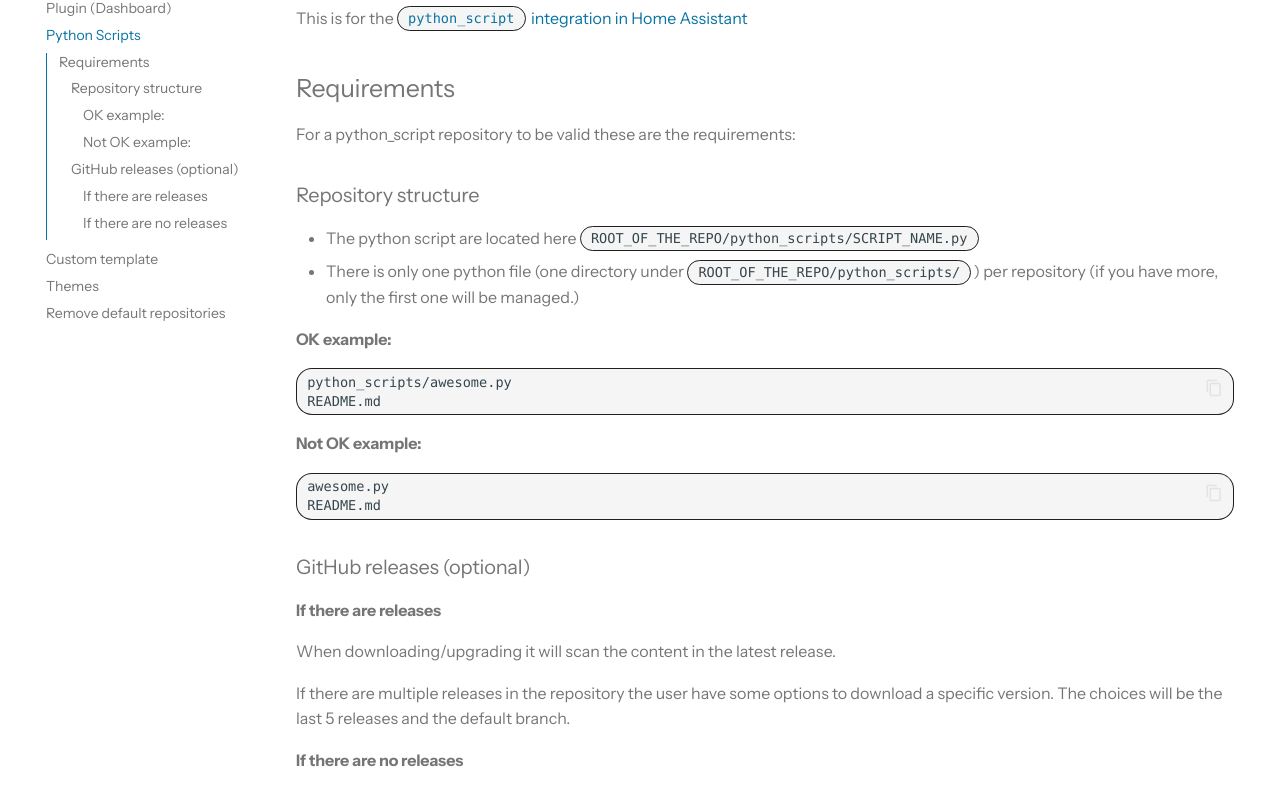
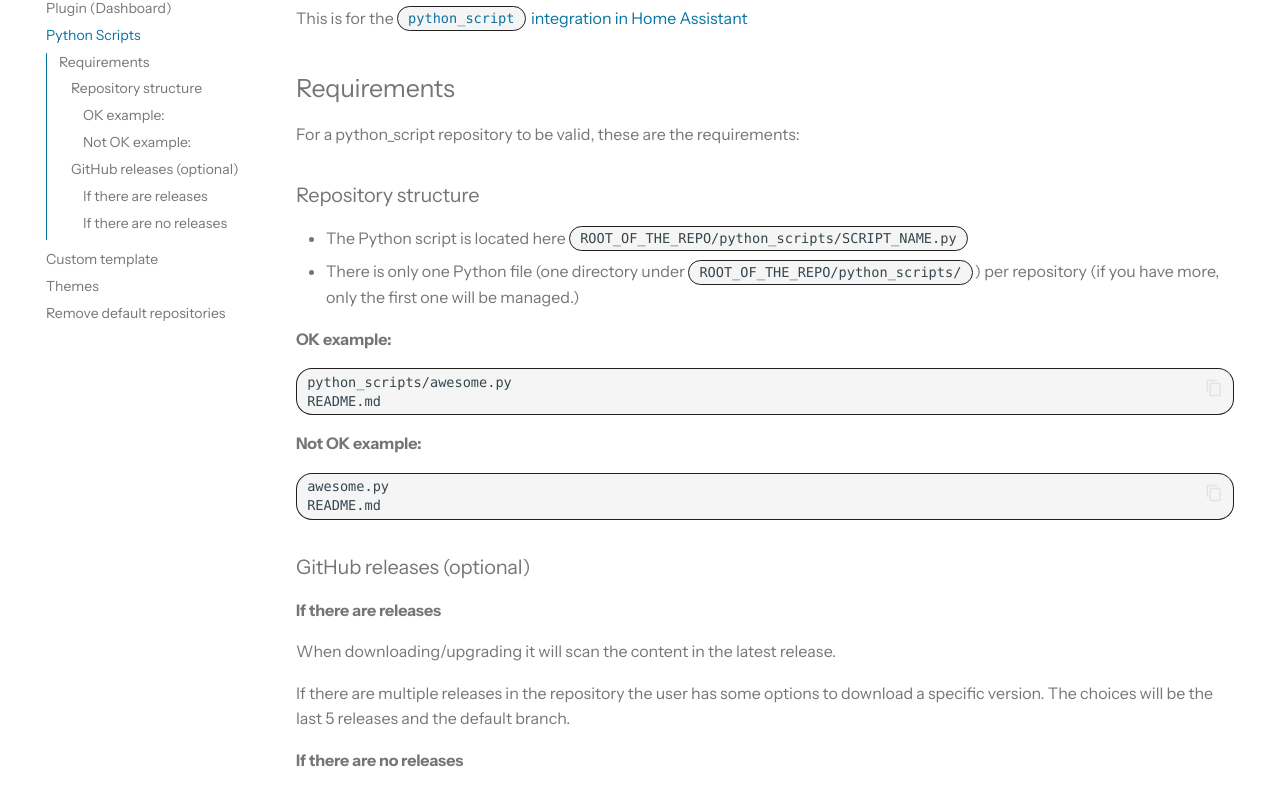
Before and after one commit to hacs/documentation, an MkDocs documentation site: the page built from source/docs/publish/python_script.md, in a window 1280 px wide and 1400 px high. Shown: the part 313-1105 px from the top of the window. Built offline with MkDocs 1.6.1 and Material for MkDocs 9.7.7, drawn with Linux system fonts in a browser that asks for light colours; some web fonts are replaced; plug-ins that fetch from the network failed and are left out; comment, search, counter and statistics services are not loaded.

Commit message:
Update python_script.md

```diff
--- a/source/docs/publish/python_script.md
+++ b/source/docs/publish/python_script.md
@@ -10,12 +10,12 @@ This is for the [`python_script` integration in Home Assistant](https://www.home
 
 ## Requirements
 
-For a python_script repository to be valid these are the requirements:
+For a python_script repository to be valid, these are the requirements:
 
 ### Repository structure
 
-- The python script are located here `ROOT_OF_THE_REPO/python_scripts/SCRIPT_NAME.py`
-- There is only one python file (one directory under `ROOT_OF_THE_REPO/python_scripts/`) per repository (if you have more, only the first one will be managed.)
+- The Python script is located here `ROOT_OF_THE_REPO/python_scripts/SCRIPT_NAME.py`
+- There is only one Python file (one directory under `ROOT_OF_THE_REPO/python_scripts/`) per repository (if you have more, only the first one will be managed.)
 
 #### OK example:
 
@@ -37,7 +37,7 @@ README.md
 
 When downloading/upgrading it will scan the content in the latest release.
 
-If there are multiple releases in the repository the user have some options to download a specific version.
+If there are multiple releases in the repository the user has some options to download a specific version.
 The choices will be the last 5 releases and the default branch.
 
 #### If there are no releases
```
